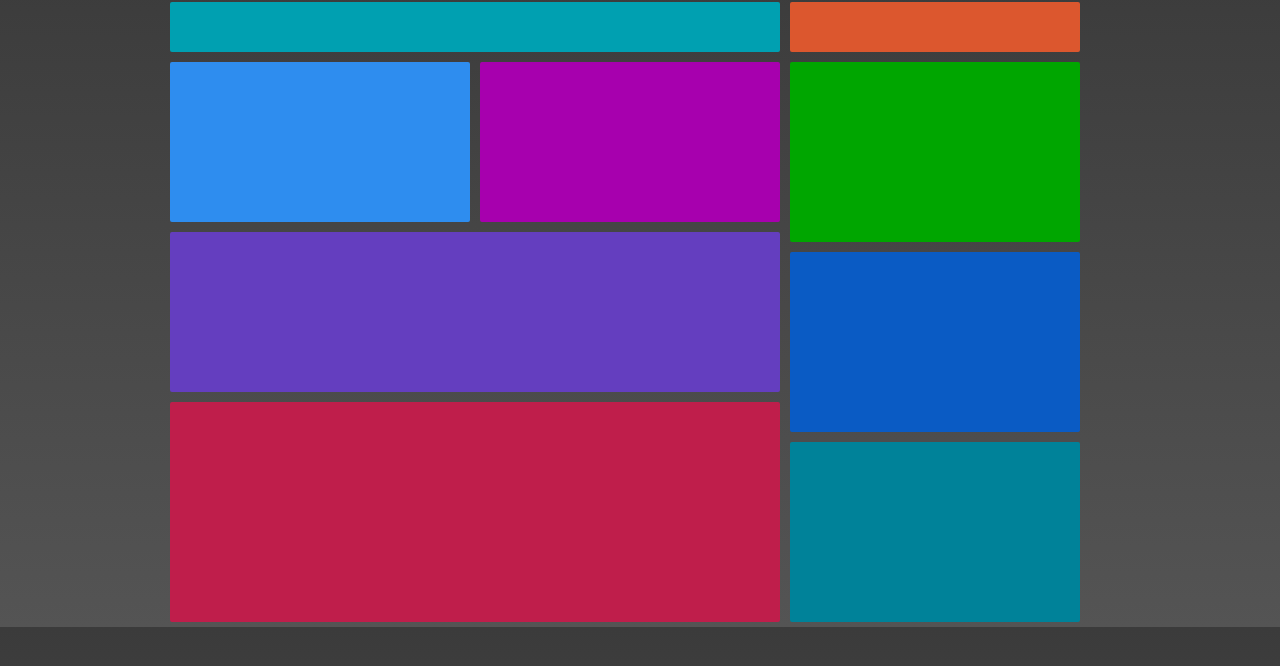
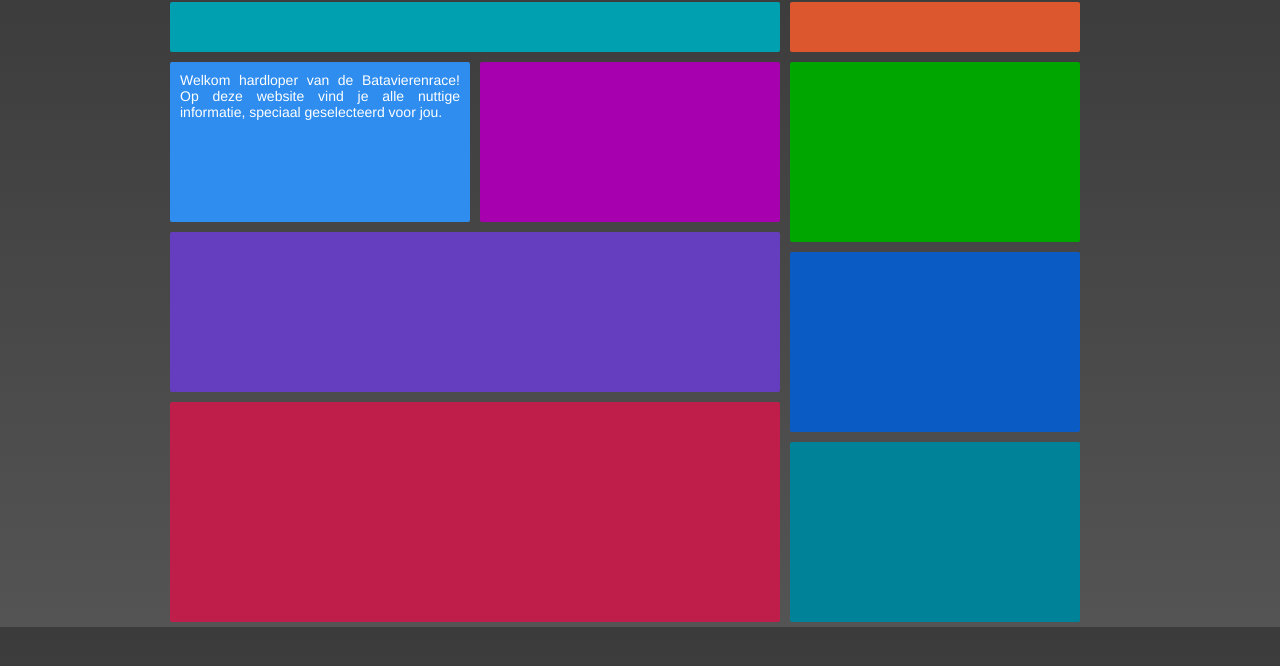
Before and after one commit to stevegroes/BATA, a plain HTML site: page dashboard_static/index.html in a window 1280 px wide. Shown: the part 42-708 px from the top of the page. Drawn offline with Linux system fonts and the light colour scheme; no server answers.

Commit message:
Welkomtekst
toegevoegd

```diff
--- a/dashboard_static/index.html
+++ b/dashboard_static/index.html
@@ -25,6 +25,9 @@
 </div>
 <div class="blok50">
 <div id="welkom">
+<div id="welkomblok">
+<p>Welkom hardloper van de Batavierenrace! Op deze website vind je alle nuttige informatie, speciaal geselecteerd voor jou.</p>
+</div>
 </div>
 </div>
 <div class="blok50">
--- a/dashboard_static/style/template.css
+++ b/dashboard_static/style/template.css
@@ -53,8 +53,15 @@ h1 {
 	border-radius: 2px;
 }
 
+#welkomblok {
+	padding: 10px;
+}
+
 #welkom p {
-
+	color: #ffffff;
+	font-size: 14px;
+	font-family: "Helvetica Neue", Helvetica, sans-serif;
+	word-break: break-word;
 }
 
 #weer {
```
